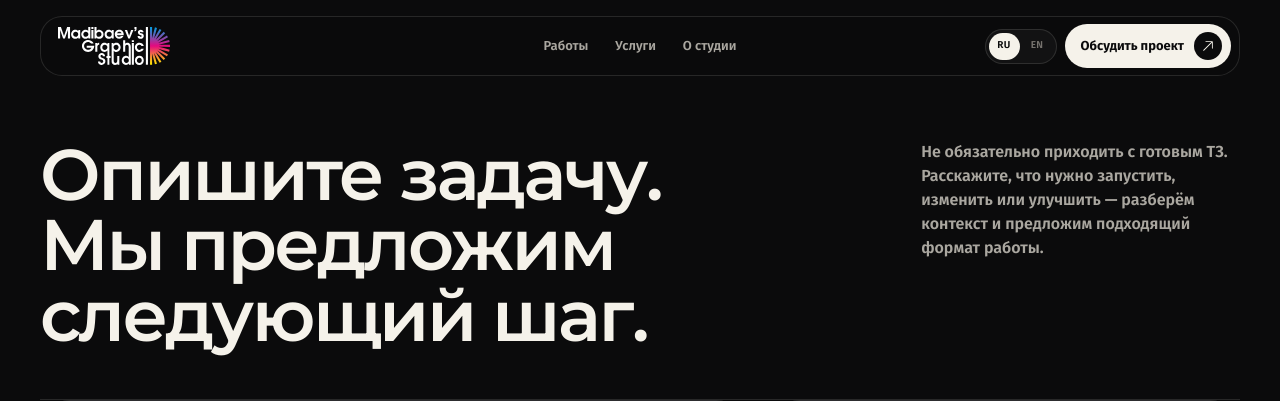
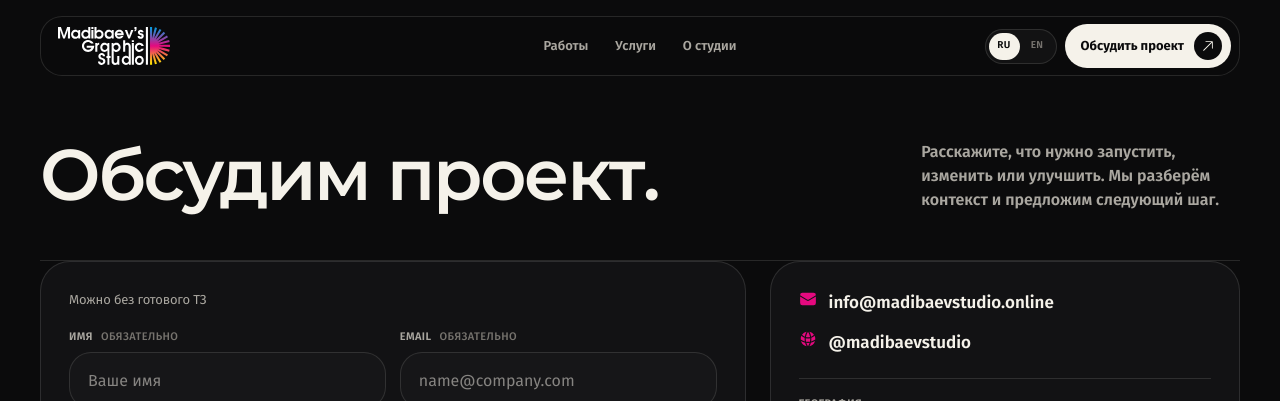
Before and after one commit to AlexMadibaev/MadibaevStudio, a Next.js app in the folder mgs-next/: page /contact in a window 1280 px wide. Shown: the top 401 px of the page. Built offline with nearby package versions, Linux system fonts and the light colour scheme; no server answers.

Commit message:
Shorten Contact hero copy

```diff
--- a/mgs-next/components/mgs-contact-page.tsx
+++ b/mgs-next/components/mgs-contact-page.tsx
@@ -15,8 +15,8 @@ import type { MgsLocale } from "@/lib/mgs-project-data";
 const contactCopy = {
   ru: {
     eyebrow: "Обсудить проект",
-    title: "Опишите задачу. Мы предложим следующий шаг.",
-    lead: "Не обязательно приходить с готовым ТЗ. Расскажите, что нужно запустить, изменить или улучшить — разберём контекст и предложим подходящий формат работы.",
+    title: "Обсудим проект.",
+    lead: "Расскажите, что нужно запустить, изменить или улучшить. Мы разберём контекст и предложим следующий шаг.",
     formTitle: "О проекте",
     formNote: "Можно без готового ТЗ",
     required: "обязательно",
@@ -62,8 +62,8 @@ const contactCopy = {
   },
   en: {
     eyebrow: "Discuss a project",
-    title: "Tell us the challenge. We'll define the next step.",
-    lead: "You do not need a perfect brief. Tell us what needs to launch, change, or improve — we'll examine the context and suggest the right way to approach it.",
+    title: "Let's discuss your project.",
+    lead: "Tell us what needs to launch, change, or improve. We'll review the context and define the next step.",
     formTitle: "Project context",
     formNote: "No perfect brief required",
     required: "required",
```
